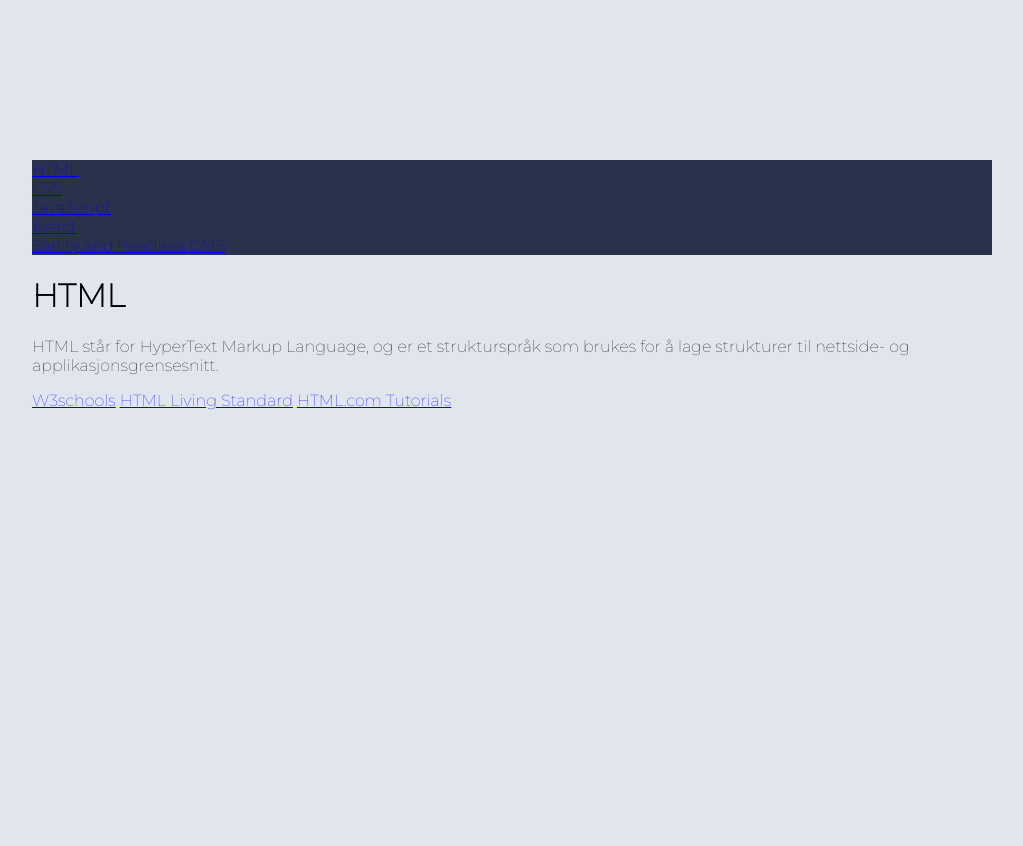
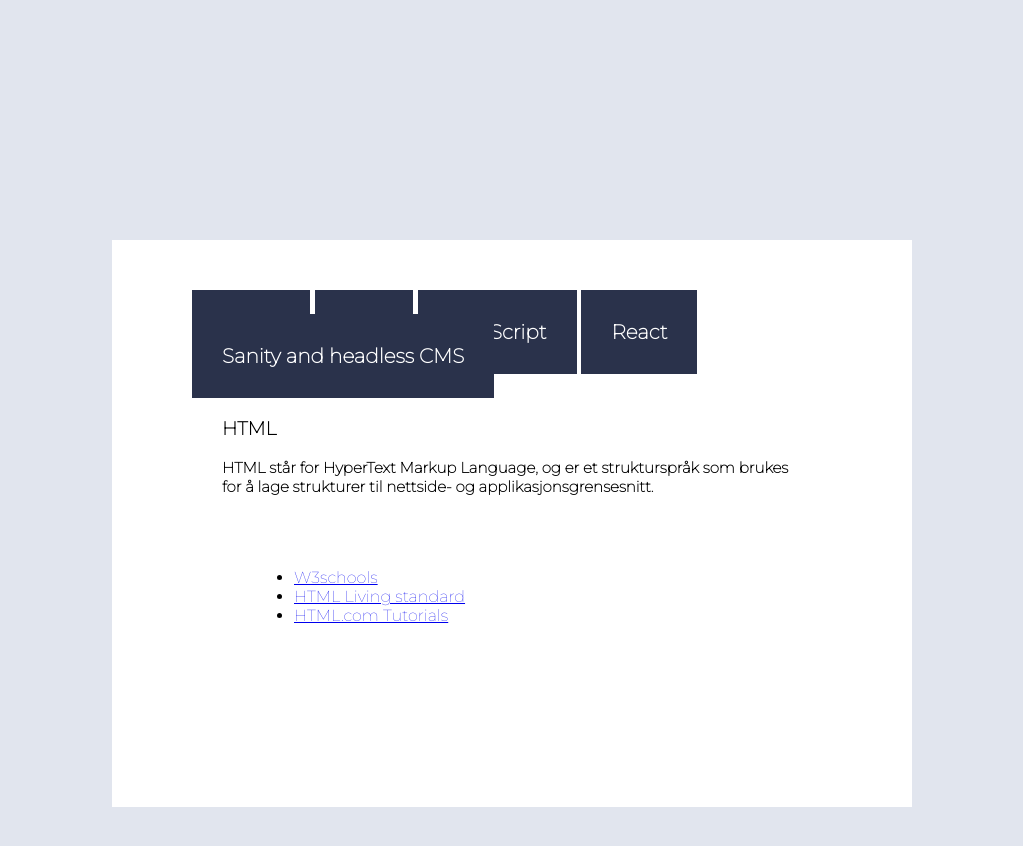
Before and after one commit to LfCrazyCat/uin24ak2_resource_layout_FOSDAHL, a plain HTML site: page index.html in a window 1280 px wide. Shown: the whole page, without its empty margins (128-1151 px from the left). Before the commit the page ends 800 px from the top, so only its background shows below. Drawn offline with Linux system fonts and the light colour scheme.

Commit message:
Endringer i css

```diff
--- a/index.html
+++ b/index.html
@@ -22,20 +22,36 @@
     </nav>
   </header>
 
-  <h1>HTML</h1>
-  <p>HTML står for HyperText Markup Language, og er et strukturspråk som brukes for å lage strukturer til nettside- og applikasjonsgrensesnitt. </p>
+  <main> <!-- Hovedinnhold -->
+    <section id="main-content"> <!-- Seksjon for hovedinnhold -->
+      <article id="main-article">
+        <h1>HTML</h1>
+        <p>HTML står for HyperText Markup Language, og er et strukturspråk som brukes for å lage strukturer til nettside- og applikasjonsgrensesnitt. </p>
 
-  <ul>
-    <li>
-      <a href="https://www.w3schools.com/">W3schools</a>
+        <ul>
+          <li>
+            <a href="https://www.w3schools.com/html/">W3schools</a>
+          </li>
 
-      <a href="#">HTML Living Standard</a>
+          <li>
+            <a href="https://html.spec.whatwg.org/multipage/">HTML Living standard</a>
+          </li>
 
-      <a href="#">HTML.com Tutorials</a>
+         <li>
+          <a href="https://html.com/">HTML.com Tutorials</a>
+         </li>
 
-    </li>
+        </ul>
 
-  </ul>
+      </article>
+
+
+    </section>
+
+
+  </main>
+
+
 
 
 
--- a/style.css
+++ b/style.css
@@ -1,17 +1,61 @@
+html {
+  background-color: #E1E5EE;
+}
+
 body {
-  margin: 10rem;
-  padding: 0;
-  background-color: #E1E5EE;
+  margin: 15em;
+  padding: 5em;
+  background-color: #fff;
   font-family: 'Montserrat', sans-serif;
 }
 
 header {
-  background-color: #2A324B;
-  color: #fff;
+  margin: 0em;
 }
 
+
 ul {
+  margin: 2.5em;
+  padding: 2em;
+}
+
+article {
+  padding: 30px;
+}
+
+article p { /* Design for tekst */
+  font-weight: bold;
+  font-size: 15px;
+}
+
+
+.navbar ul {
+  padding: 0;
+  margin: 0;
   list-style: none;
-  margin: 0;
-  padding: 0;
 }
+
+.navbar li {
+  display: inline-block;
+  margin-right: 0.9px;
+}
+
+
+.navbar a {
+  text-decoration: none;
+  color: #fff; /* Farge for tekst */
+  font-weight: bold;
+  font-size: 20px;
+  background-color: #2A324B; /* Bakgrunnsfarge for linkene */
+  padding: 30px 30px; /* Padding */
+  border-radius: 0px; /* Avrunding på kantene */
+}
+
+
+
+
+nav a:hover { /* Design for når det hovres over en link i navigasjonsmenyen */
+  background-color: #fff;
+  color: black;
+  padding: 0px;
+}
```
